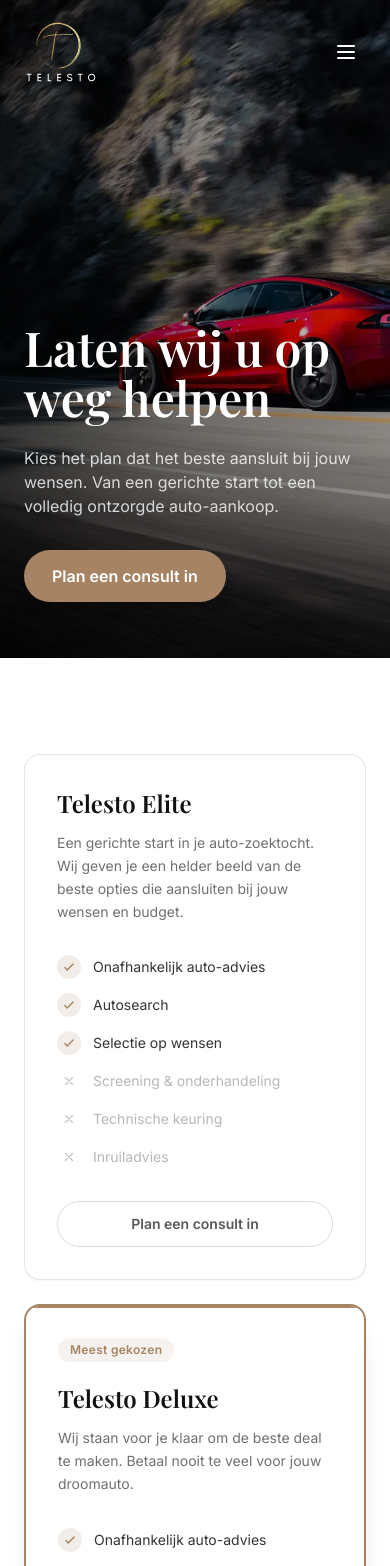
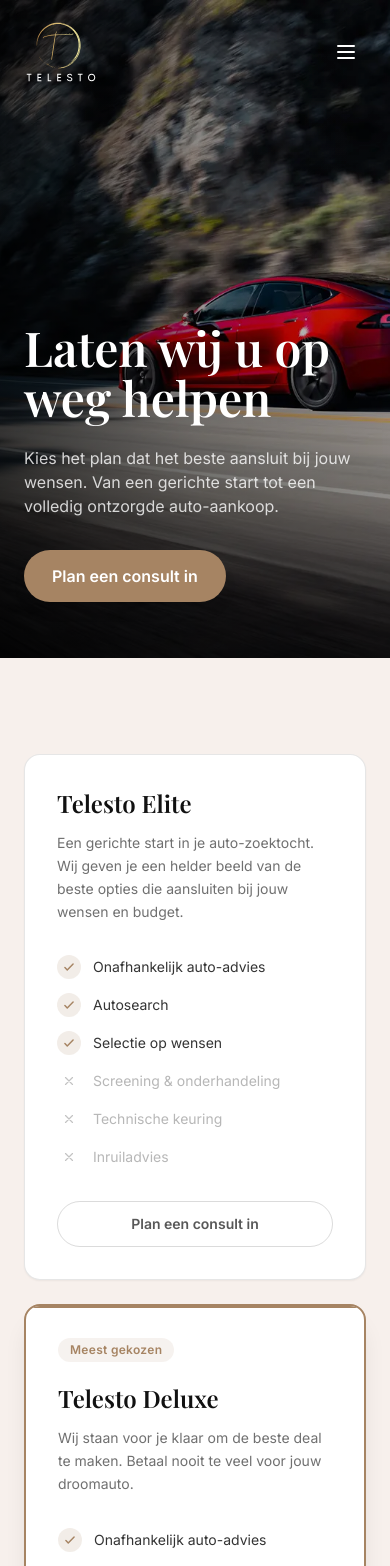
Before and after one commit to gsk1012/telesto_motors, a Next.js app: page /plans in a window 390 px wide. Shown: the top 1566 px of the page. Built offline with nearby package versions, Linux system fonts and the light colour scheme; a web font is replaced by a local one.

Commit message:
Full cream bg on mobile plans section, half-split only on md+
Co-Authored-By: Claude Sonnet 4.6 <noreply@anthropic.com>

```diff
--- a/app/globals.css
+++ b/app/globals.css
@@ -37,6 +37,16 @@ body {
   opacity: 0;
 }
 
+.plans-section-bg {
+  background: #F7F0EC;
+}
+
+@media (min-width: 768px) {
+  .plans-section-bg {
+    background: linear-gradient(to top, #F7F0EC 50%, #ffffff 50%);
+  }
+}
+
 @media (prefers-reduced-motion: reduce) {
   .animate-on-scroll,
   .animate-fade-up {
--- a/app/plans/page.tsx
+++ b/app/plans/page.tsx
@@ -131,7 +131,7 @@ export default function PlansPage() {
       </section>
 
       {/* ===== Plans ===== */}
-      <section className="py-24" style={{ background: 'linear-gradient(to top, #F7F0EC 50%, #ffffff 50%)' }}>
+      <section className="py-24 plans-section-bg">
         <div className="mx-auto max-w-container px-6">
           <div className="grid gap-6 lg:grid-cols-3 lg:items-start">
             {PLANS.map((plan, i) => (
```
